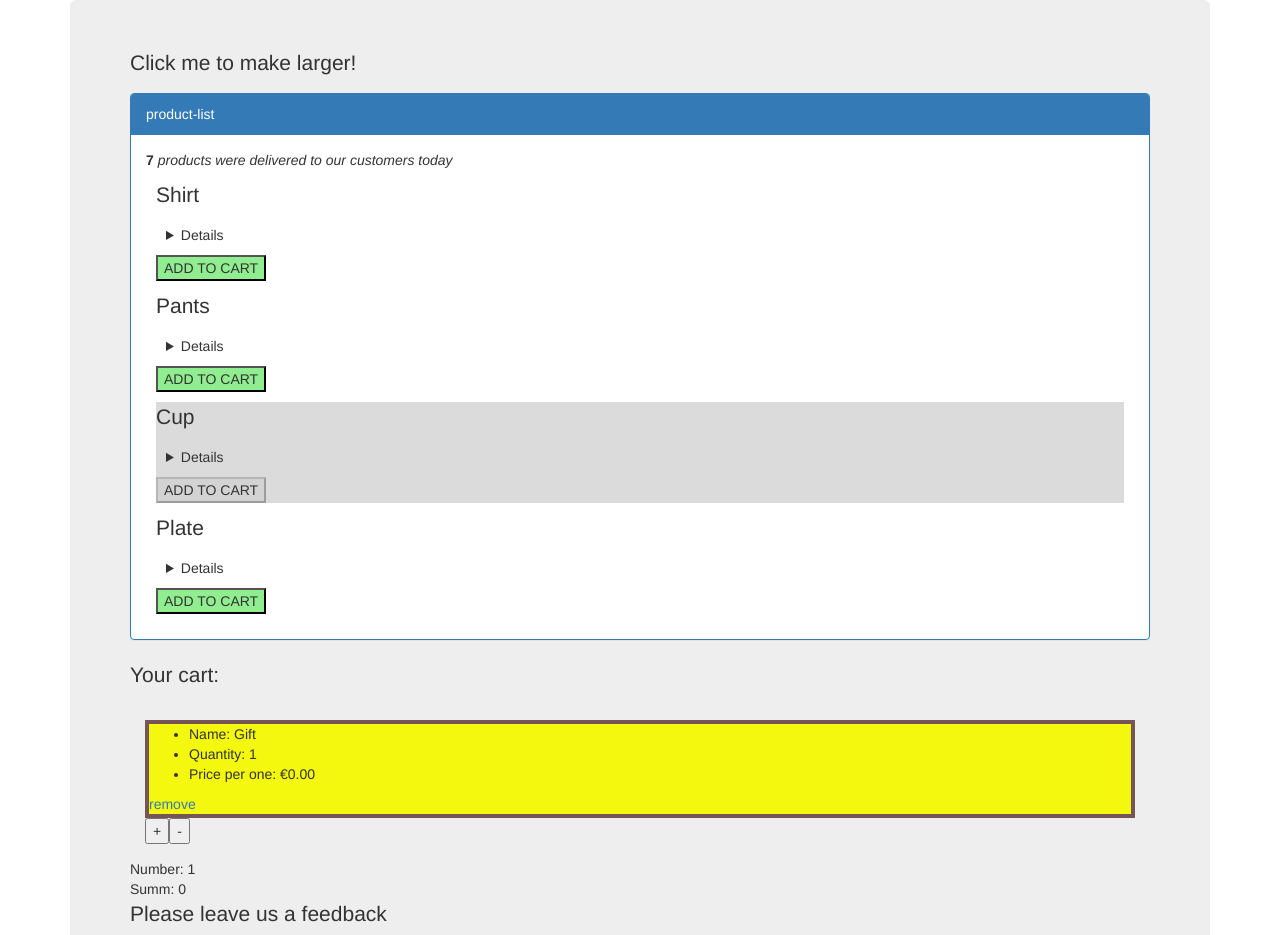
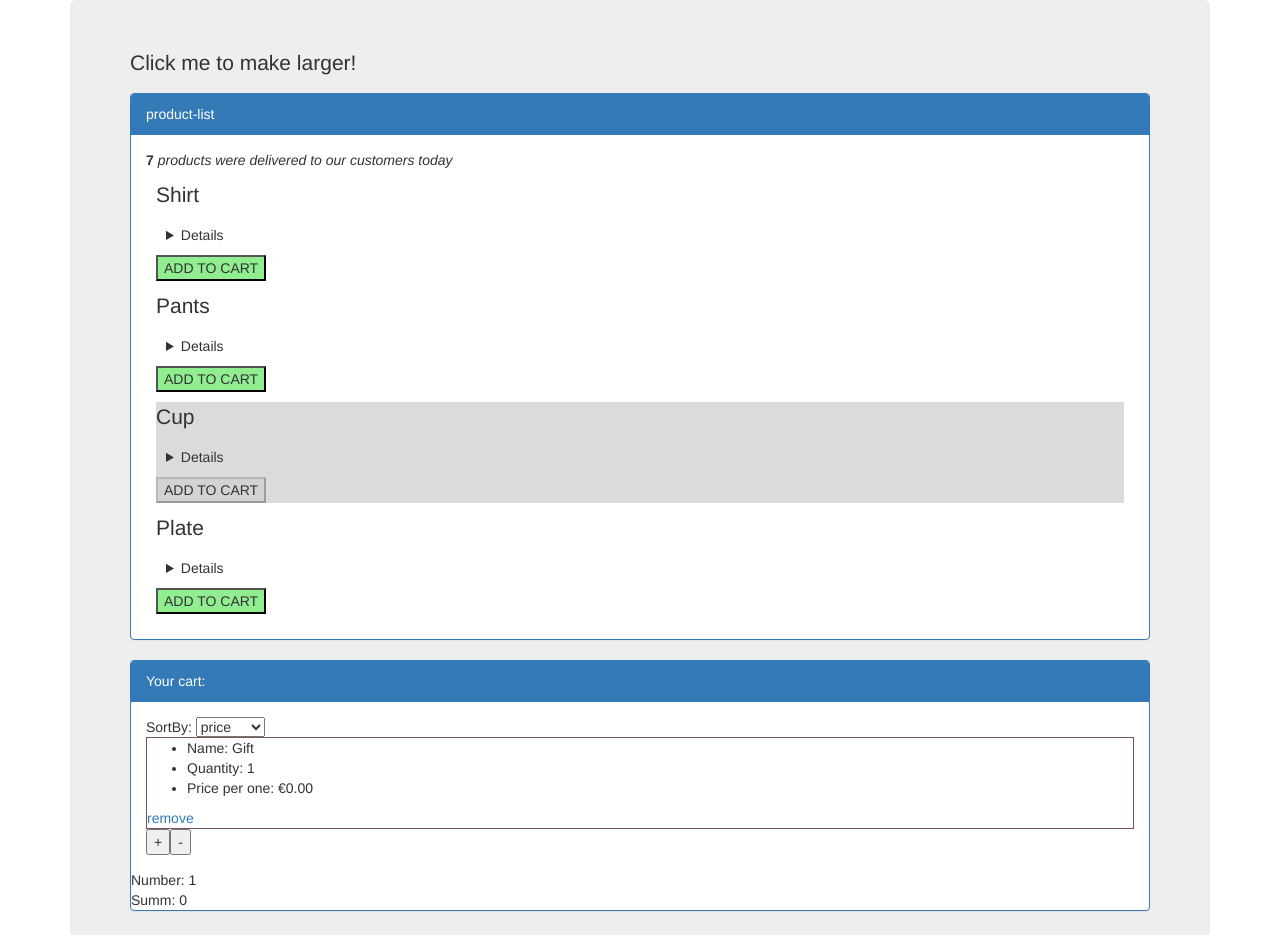
Before and after one commit to AlenaBahatka/shop, an Angular app: page / in a window 1280 px wide. Shown: the top 935 px of the page. Built offline with nearby package versions, Linux system fonts and the light colour scheme.

Commit message:
added custom pipe: sort by amount, name, price

```diff
--- a/src/app/cart/cart-item/cart-item.component.css
+++ b/src/app/cart/cart-item/cart-item.component.css
@@ -1,11 +1,11 @@
 :host.cartItemClassDecorated > * {
-    border: 4px solid red;
-    background: yellowgreen;
+    border: 1px solid red;
+    background: #ffffe0;
 }
 
 :host.cartItemClass > * {
-    border: 4px solid rgb(117, 85, 85);
-    background: rgb(244, 248, 14);
+    border: 1px solid rgb(117, 85, 85);
+
 }
 a:hover {
     cursor:pointer;
--- a/src/app/cart/cart-item/cart-item.component.ts
+++ b/src/app/cart/cart-item/cart-item.component.ts
@@ -30,7 +30,6 @@ export class CartItemComponent implements OnInit {
   }
 
   onDelete() {
-    console.log('Deleted');
     this.delete.emit(this.cartItem);
   }
 
--- a/src/app/cart/cart-list/cart-list.component.html
+++ b/src/app/cart/cart-list/cart-list.component.html
@@ -1,8 +1,14 @@
-<p>
-  Your cart:
-</p>
+<div class="panel panel-primary">
+  <div class="panel-heading">Your cart:</div>
+
+
   <div class="panel-body">
-  <div *ngFor="let cartItem of cartList">
+      SortBy: <select #sortBy>
+          <option>name</option>
+          <option selected>price</option>
+          <option>amount</option>
+        </select>
+    <div *ngFor="let cartItem of (cartList | orderBy:sortBy.value)">
       <app-cart-item (delete)="onCartItemDelete($event)" #counter [cartItem] = "cartItem"></app-cart-item>
       <div>
         <button (click)="counter.increment()">+</button>
@@ -14,3 +20,4 @@
     <div>Number: {{numberOfCartedItems}}</div>
     <div>Summ: {{summ}}</div>
   </div>
+</div>
--- a/src/app/cart/cart.module.ts
+++ b/src/app/cart/cart.module.ts
@@ -4,12 +4,13 @@ import { CommonModule } from '@angular/common';
 import { CartItemComponent } from './cart-item/cart-item.component';
 import { CartListComponent } from './cart-list/cart-list.component';
 import { CartService } from '../services/cart.service';
+import { OrderByPipe } from './order-by.pipe';
 
 @NgModule({
   imports: [
     CommonModule
   ],
-  declarations: [CartItemComponent, CartListComponent],
+  declarations: [CartItemComponent, CartListComponent, OrderByPipe],
   providers: [CartService],
   exports: [
     CartListComponent
--- /dev/null
+++ b/src/app/cart/order-by.pipe.ts
@@ -0,0 +1,26 @@
+import { Pipe, PipeTransform } from '@angular/core';
+import { CartItem } from './cart-item/cart-item.model';
+
+@Pipe({
+  name: 'orderBy'
+})
+export class OrderByPipe implements PipeTransform {
+
+  transform(value: Array<CartItem>, sortBy: string): any {
+    console.log(value)
+    console.log(sortBy)
+    switch (sortBy) {
+      case 'name':
+        return value.sort((a, b) => a.name.localeCompare(b.name));
+      case 'price':
+        return value.sort((a, b) => a.price - b.price);
+      case 'amount':
+        return value.sort((a, b) => a.quantity - b.quantity);
+
+      default:
+        break;
+    }
+    return value;
+
+  }
+}
--- a/src/app/services/cart.service.ts
+++ b/src/app/services/cart.service.ts
@@ -91,9 +91,12 @@ export class CartService {
             isAdded = true;
         }
     });
-    if (!isAdded) { // if it is new product add to carted products as new product
-      this.cartedProducts.unshift(new CartItem(productId, productName, productPrice, productQuantity));
-    }
+    // if (!isAdded) { // if it is new product add to carted products as new product
+    //   this.cartedProducts.unshift(new CartItem(productId, productName, productPrice, productQuantity));
+    // }
+    this.cartedProducts = !isAdded ?
+    this.cartedProducts.concat(new CartItem(productId, productName, productPrice, productQuantity)) :
+    [].concat(this.cartedProducts);
   }
 
   // delete product from carted products by id
```
Lines whose indentation alone changed are shown as unchanged.
